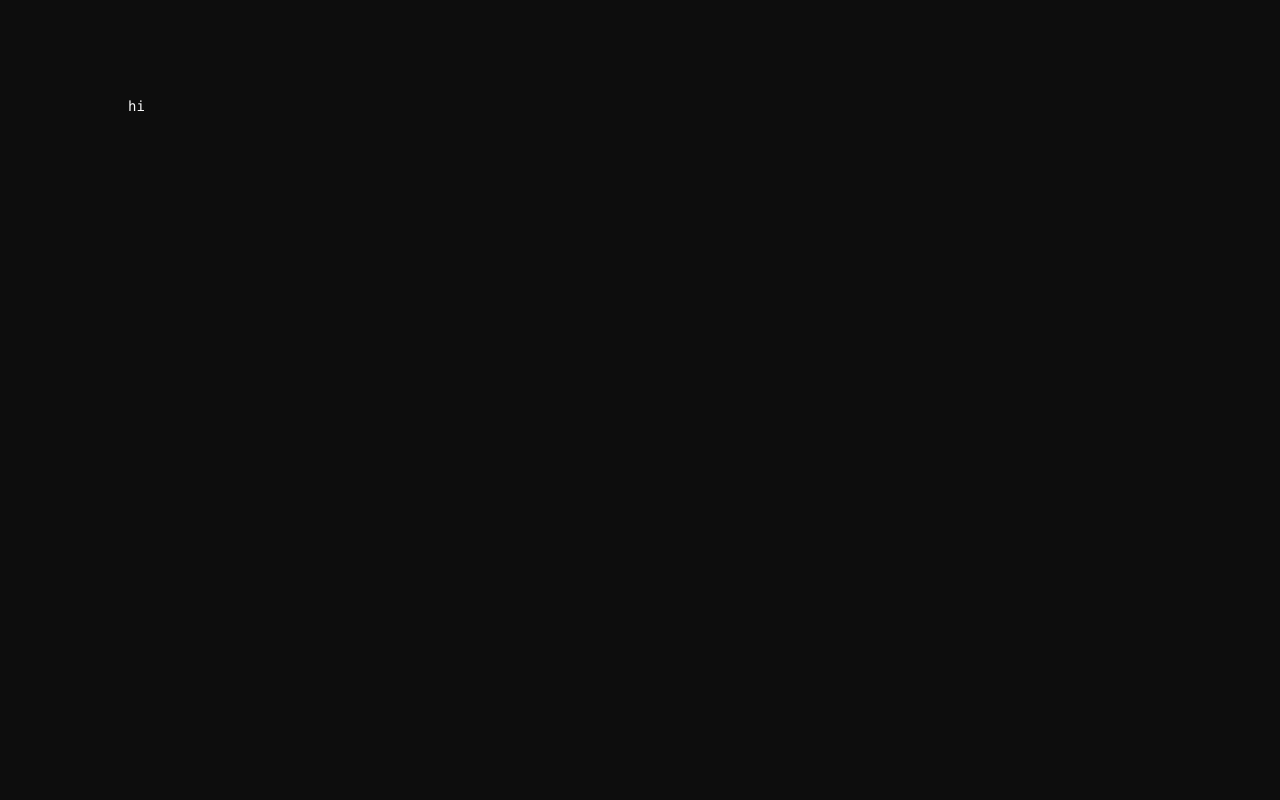
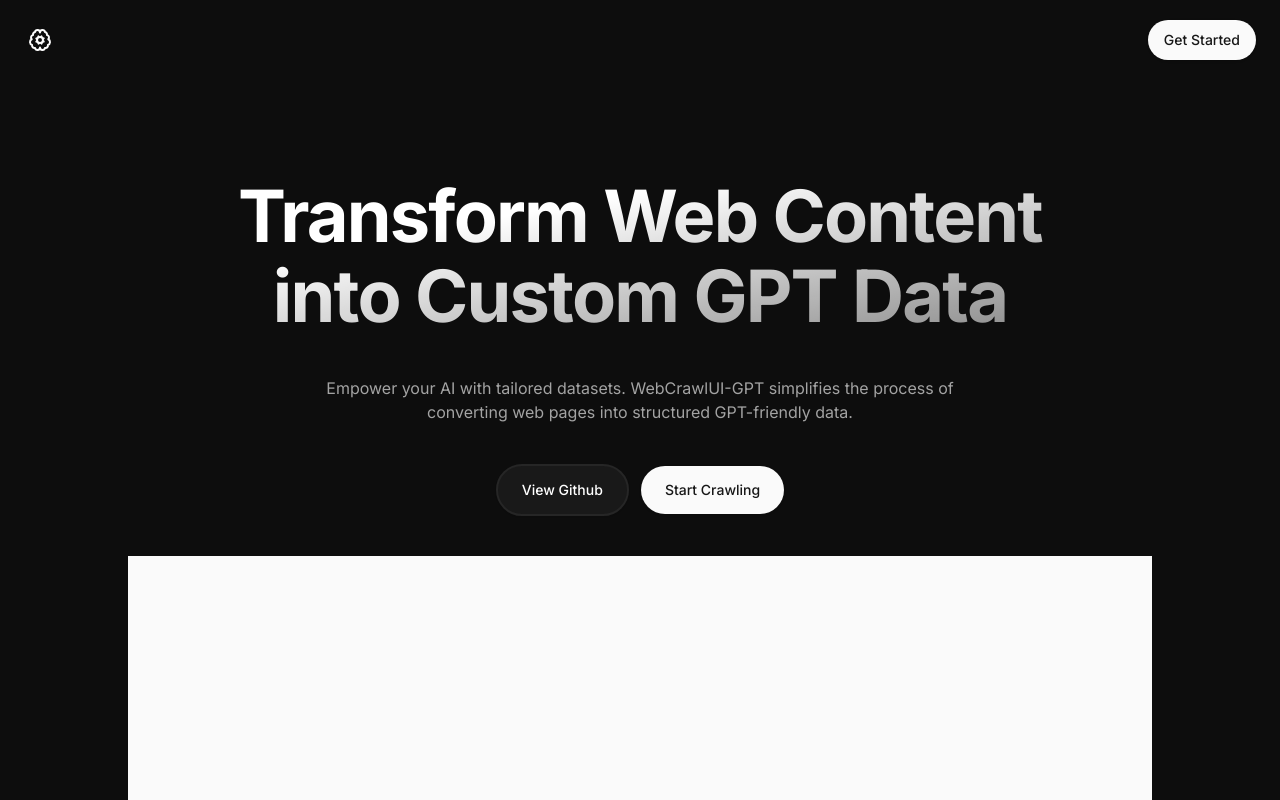
Before and after one commit to JaleelB/gpt-crawler-ui, a Next.js app: page / in a window 1280 px wide. Shown: the top 800 px of the page. Built offline with nearby package versions, Linux system fonts and the light colour scheme.

Commit message:
feat: homepage

```diff
--- a/app/globals.css
+++ b/app/globals.css
@@ -6,32 +6,23 @@
   :root {
     --background: 0 0% 5%;
     --foreground: 0 0% 98%;
-
     --card: 0 0% 3.9%;
     --card-foreground: 0 0% 98%;
-
     --popover: 0 0% 3.9%;
     --popover-foreground: 0 0% 98%;
-
     --primary: 0 0% 98%;
     --primary-foreground: 0 0% 9%;
-
     --secondary: 0 0% 14.9%;
     --secondary-foreground: 0 0% 98%;
-
     --muted: 0 0% 14.9%;
     --muted-foreground: 0 0% 63.9%;
-
     --accent: 0 0% 14.9%;
     --accent-foreground: 0 0% 98%;
-
     --destructive: 0 62.8% 30.6%;
     --destructive-foreground: 0 0% 98%;
-
     --border: 0 0% 14.9%;
     --input: 0 0% 14.9%;
     --ring: 0 0% 83.1%;
-
     --radius: 0.5rem;
   }
 }
@@ -43,4 +34,16 @@
   body {
     @apply bg-background text-foreground;
   }
+
+  .font-gradient {
+    background: linear-gradient(
+      to right bottom,
+      #fff 30%,
+      hsla(0, 0%, 100%, 0.5)
+    );
+    -webkit-background-clip: text;
+    -webkit-text-fill-color: transparent;
+    background-clip: text;
+    color: unset;
+  }
 }
--- a/app/layout.tsx
+++ b/app/layout.tsx
@@ -1,22 +1,28 @@
-import type { Metadata } from 'next'
-import { Inter } from 'next/font/google'
-import './globals.css'
+import type { Metadata } from "next";
+import { Inter } from "next/font/google";
+import "./globals.css";
+import SiteHeader from "@/components/site-header";
+import SiteFooter from "@/components/site-footer";
 
-const inter = Inter({ subsets: ['latin'] })
+const inter = Inter({ subsets: ["latin"] });
 
 export const metadata: Metadata = {
-  title: 'Create Next App',
-  description: 'Generated by create next app',
-}
+  title: "Create Next App",
+  description: "Generated by create next app",
+};
 
 export default function RootLayout({
   children,
 }: {
-  children: React.ReactNode
+  children: React.ReactNode;
 }) {
   return (
     <html lang="en">
-      <body className={inter.className}>{children}</body>
+      <body className={`${inter.className} flex flex-col min-h-screen`}>
+        <SiteHeader />
+        {children}
+        <SiteFooter />
+      </body>
     </html>
-  )
+  );
 }
--- a/app/page.tsx
+++ b/app/page.tsx
@@ -1,11 +1,47 @@
-import Image from "next/image";
+"use client";
+import { Button, buttonVariants } from "@/components/ui/button";
+import { cn } from "@/lib/utils";
+import Link from "next/link";
 
 export default function Home() {
   return (
-    <main className="flex min-h-screen flex-col items-center justify-between p-24">
-      <div className="z-10 max-w-5xl w-full items-center justify-between font-mono text-sm lg:flex">
-        hi
-      </div>
+    <main className="px-4 container flex flex-grow flex-col items-center justify-between p-24">
+      <section className="z-10 max-w-4xl w-full space-y-6 md:space-y-10">
+        <h1 className="text-4xl md:text-6xl lg:text-7xl md:leading-[4.35rem] lg:leading-[5rem] tracking-tight font-bold text-center font-gradient">
+          Transform Web Content into Custom GPT Data
+        </h1>
+        <p className="mx-auto text-center max-w-2xl text-muted-foreground">
+          Empower your AI with tailored datasets. WebCrawlUI-GPT simplifies the
+          process of converting web pages into structured GPT-friendly data.
+        </p>
+        <form
+          className="w-full mx-auto max-w-2xl flex items-center justify-center gap-3"
+          onSubmit={(e) => {
+            e.preventDefault();
+          }}
+        >
+          <Link
+            href="/crawl"
+            className={buttonVariants({
+              variant: "outline",
+              className:
+                "bg-white/5 border-2 px-6 py-6 text-white hover:border-white/10 rounded-full transition-all",
+            })}
+          >
+            View Github
+          </Link>
+          <Button
+            variant="default"
+            type="submit"
+            className={cn("px-6 py-6 w-fit")}
+          >
+            <Link href="/crawl">Start Crawling</Link>
+          </Button>
+        </form>
+      </section>
+      <section className="w-full max-w-5xl mt-10">
+        <div className="w-full h-[520px] bg-zinc-50"></div>
+      </section>
     </main>
   );
 }
--- /dev/null
+++ b/components/ui/button.tsx
@@ -0,0 +1,57 @@
+import * as React from "react";
+import { Slot } from "@radix-ui/react-slot";
+import { cva, type VariantProps } from "class-variance-authority";
+
+import { cn } from "@/lib/utils";
+
+const buttonVariants = cva(
+  "inline-flex items-center justify-center whitespace-nowrap rounded-full text-sm font-medium transition-colors focus-visible:outline-none focus-visible:ring-1 focus-visible:ring-ring disabled:pointer-events-none disabled:opacity-50",
+  {
+    variants: {
+      variant: {
+        default:
+          "bg-primary text-primary-foreground shadow hover:bg-primary/90",
+        destructive:
+          "bg-destructive text-destructive-foreground shadow-sm hover:bg-destructive/90",
+        outline:
+          "border border-input bg-transparent shadow-sm hover:bg-accent hover:text-accent-foreground",
+        secondary:
+          "bg-secondary text-secondary-foreground shadow-sm hover:bg-secondary/80",
+        ghost: "hover:bg-accent hover:text-accent-foreground",
+        link: "text-primary underline-offset-4 hover:underline",
+      },
+      size: {
+        default: "h-9 px-4 py-2",
+        sm: "h-8 rounded-md px-3 text-xs",
+        lg: "h-10 rounded-md px-8",
+        icon: "h-9 w-9",
+      },
+    },
+    defaultVariants: {
+      variant: "default",
+      size: "default",
+    },
+  }
+);
+
+export interface ButtonProps
+  extends React.ButtonHTMLAttributes<HTMLButtonElement>,
+    VariantProps<typeof buttonVariants> {
+  asChild?: boolean;
+}
+
+const Button = React.forwardRef<HTMLButtonElement, ButtonProps>(
+  ({ className, variant, size, asChild = false, ...props }, ref) => {
+    const Comp = asChild ? Slot : "button";
+    return (
+      <Comp
+        className={cn(buttonVariants({ variant, size, className }))}
+        ref={ref}
+        {...props}
+      />
+    );
+  }
+);
+Button.displayName = "Button";
+
+export { Button, buttonVariants };
--- /dev/null
+++ b/components/ui/input.tsx
@@ -0,0 +1,25 @@
+import * as React from "react"
+
+import { cn } from "@/lib/utils"
+
+export interface InputProps
+  extends React.InputHTMLAttributes<HTMLInputElement> {}
+
+const Input = React.forwardRef<HTMLInputElement, InputProps>(
+  ({ className, type, ...props }, ref) => {
+    return (
+      <input
+        type={type}
+        className={cn(
+          "flex h-9 w-full rounded-md border border-input bg-transparent px-3 py-1 text-sm shadow-sm transition-colors file:border-0 file:bg-transparent file:text-sm file:font-medium placeholder:text-muted-foreground focus-visible:outline-none focus-visible:ring-1 focus-visible:ring-ring disabled:cursor-not-allowed disabled:opacity-50",
+          className
+        )}
+        ref={ref}
+        {...props}
+      />
+    )
+  }
+)
+Input.displayName = "Input"
+
+export { Input }
--- a/lib/utils.ts
+++ b/lib/utils.ts
@@ -1,6 +1,6 @@
-import { type ClassValue, clsx } from "clsx"
-import { twMerge } from "tailwind-merge"
+import { type ClassValue, clsx } from "clsx";
+import { twMerge } from "tailwind-merge";
 
 export function cn(...inputs: ClassValue[]) {
-  return twMerge(clsx(inputs))
+  return twMerge(clsx(inputs));
 }
```
Also changed, not shown: 1 other file (tests, documents, lock files or other folders).
